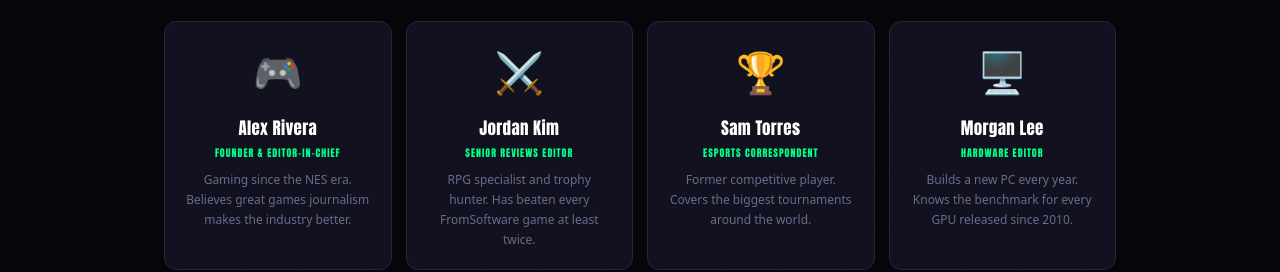
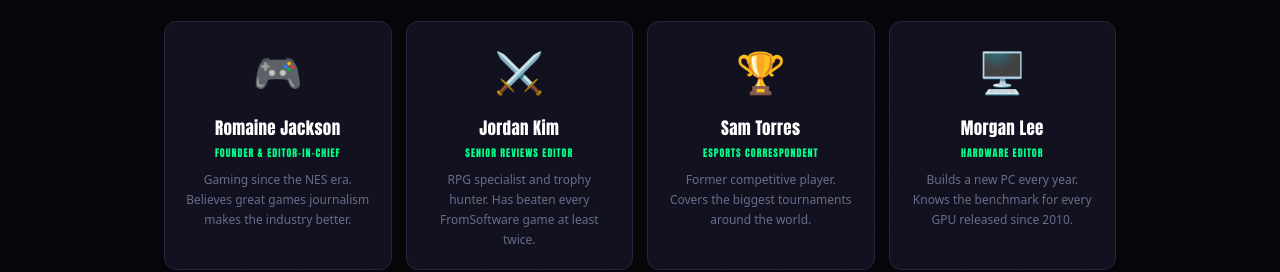
Before and after one commit to RomaineJack/levelup-network, a Next.js app: page /about in a window 1280 px wide. Shown: the part 849-1121 px from the top of the page. Built offline with nearby package versions, Linux system fonts and the light colour scheme; no server answers.

Commit message:
describe what you changed

```diff
--- a/app/about/page.tsx
+++ b/app/about/page.tsx
@@ -1,6 +1,6 @@
 export default function AboutPage() {
   const team = [
-    { name: 'Alex Rivera', role: 'Founder & Editor-in-Chief', bio: 'Gaming since the NES era. Believes great games journalism makes the industry better.', emoji: '🎮' },
+    { name: 'Romaine Jackson', role: 'Founder & Editor-in-Chief', bio: 'Gaming since the NES era. Believes great games journalism makes the industry better.', emoji: '🎮' },
     { name: 'Jordan Kim', role: 'Senior Reviews Editor', bio: 'RPG specialist and trophy hunter. Has beaten every FromSoftware game at least twice.', emoji: '⚔️' },
     { name: 'Sam Torres', role: 'Esports Correspondent', bio: 'Former competitive player. Covers the biggest tournaments around the world.', emoji: '🏆' },
     { name: 'Morgan Lee', role: 'Hardware Editor', bio: 'Builds a new PC every year. Knows the benchmark for every GPU released since 2010.', emoji: '🖥️' },
```
